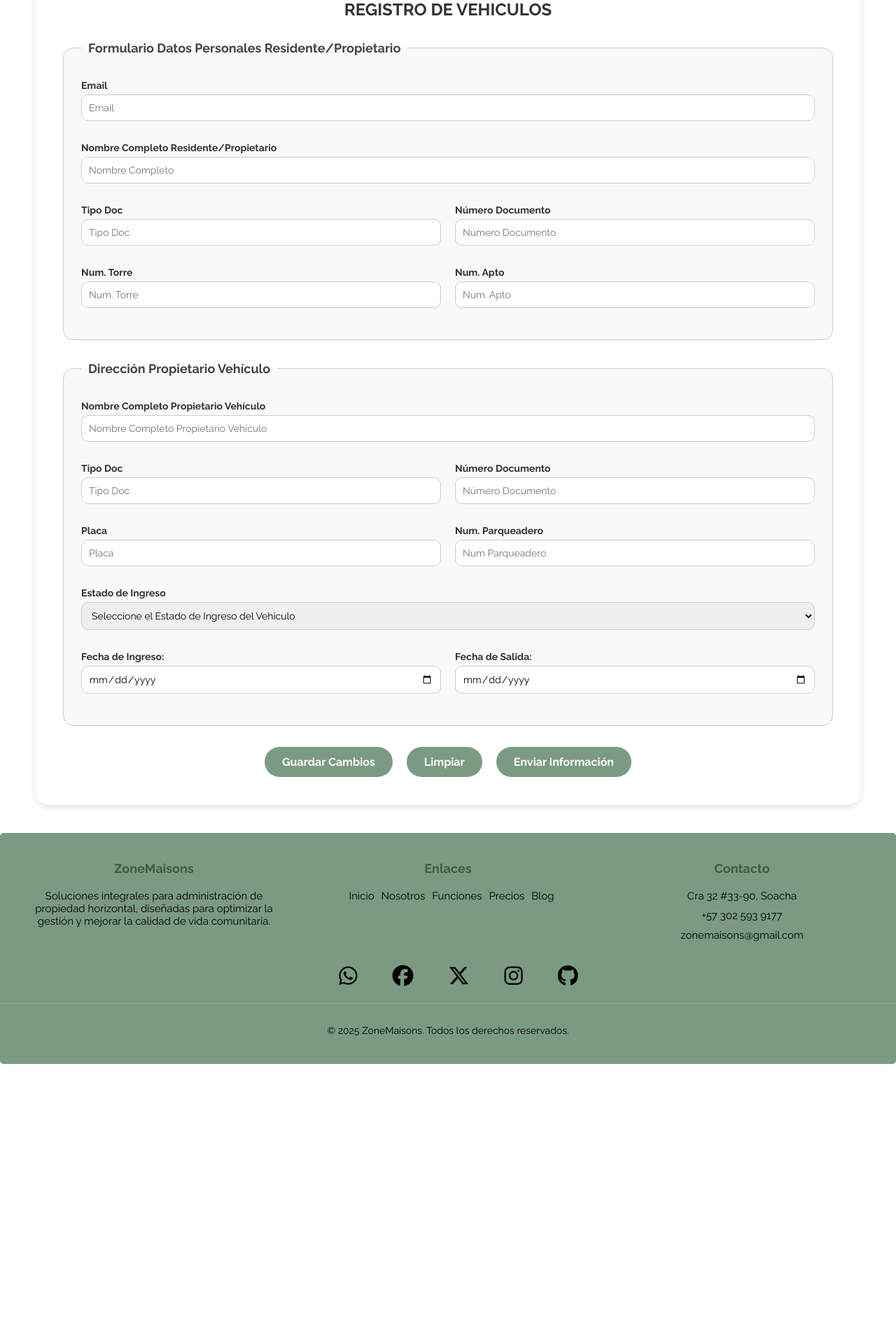
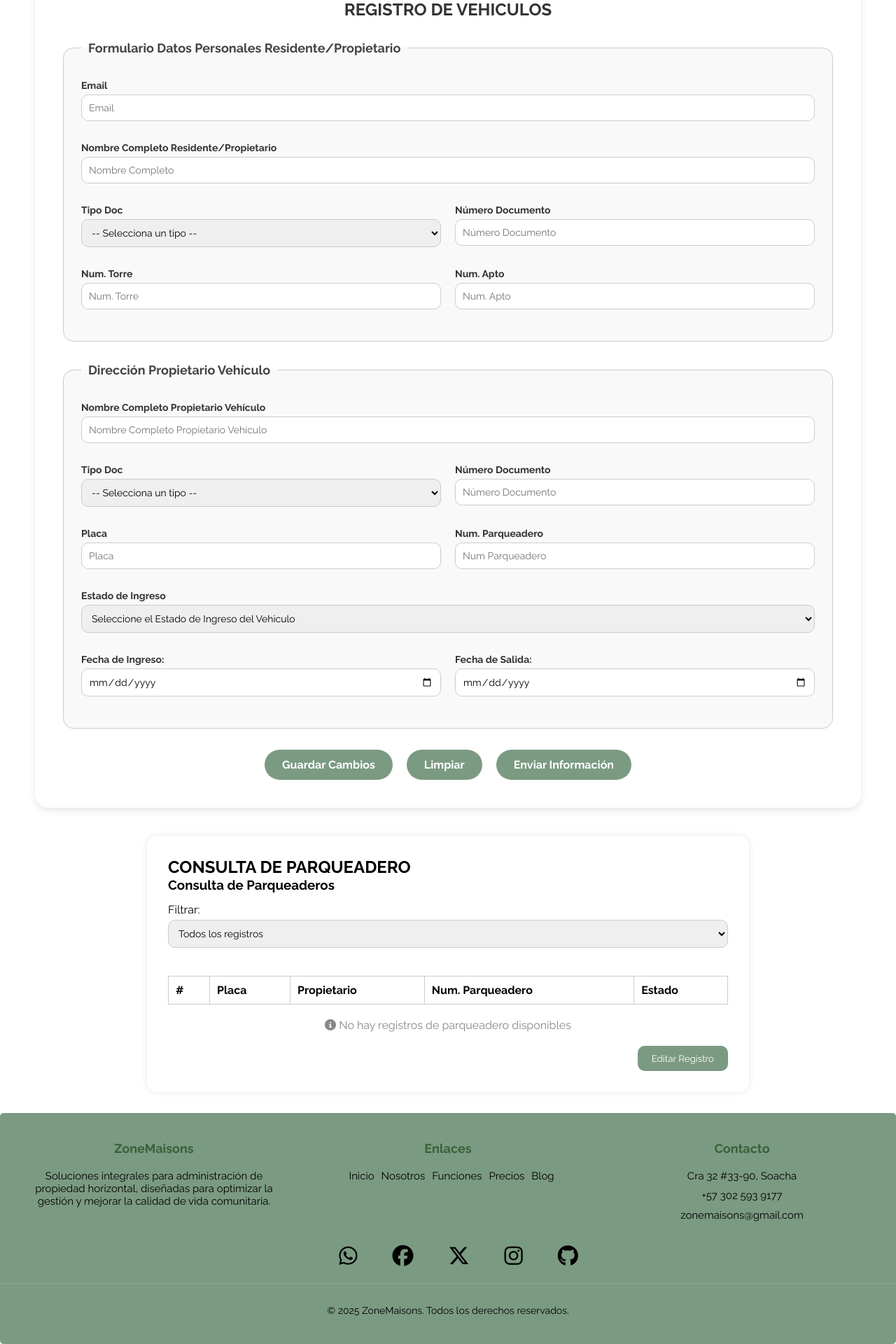
Before and after one commit to 4lecky/ZoneMaison2025, a PHP site: page /views/parqueadero.php in a window 1280 px wide, after a click on "REGISTRO DE VEHÍCULOS". Shown: the part 869-2789 px from the top of the page at 70% size. Before the commit the page ends 2389 px from the top, so only its background shows below. Run offline with PHP 8.4, Linux system fonts and the light colour scheme; lists and menus that the app fills with data are empty; some libraries are stand-ins or nearby versions.

Commit message:
Carola, tabla consultas, listas desplegables

```diff
--- a/assets/Css/parqueadero.css
+++ b/assets/Css/parqueadero.css
@@ -122,7 +122,8 @@
 .formulario-registro input[type="email"],
 .formulario-registro input[type="date"],
 .formulario-registro input[type="time"],
-.formulario-registro textarea {
+.formulario-registro textarea,
+.formulario-registro select {
   width: 100%;
   padding: 10px;
   margin-top: 5px;
@@ -261,7 +262,8 @@
 .formulario-container-cobro input[type="email"],
 .formulario-container-cobro input[type="date"],
 .formulario-container-cobro input[type="time"],
-.formulario-container-cobro textarea {
+.formulario-container-cobro textarea,
+.formulario-container-cobro select {
   width: 100%;
   padding: 10px;
   margin-top: 5px;
@@ -436,3 +438,84 @@
   background-color: #5f7d68;
   transform: scale(1.05);
 }
+
+
+
+
+
+
+
+
+/* Formulario Consulta Parqueadero */
+.formulario-registro select,
+.formulario-container-consulta select {
+  width: 100%;
+  padding: 10px;
+  margin-top: 5px;
+  margin-bottom: 20px;
+  border-radius: 10px;
+  border: 1px solid #ccc;
+  font-size: 14px;
+  box-sizing: border-box;
+  transition: border 0.3s ease;
+}
+
+
+.formulario-container-consulta {
+  background-color: #fff;
+  border-radius: 15px;
+  padding: 30px;
+  margin: 20px auto;
+  max-width: 800px;
+  box-shadow: 0 0 10px rgba(0,0,0,0.1);
+  font-family: Arial, sans-serif;
+}
+
+
+.table-card h3 {
+  margin-bottom: 15px;
+}
+
+.consulta-filtros {
+  margin-bottom: 20px;
+}
+
+.tabla-responsive {
+  overflow-x: auto;
+}
+
+.tabla-parqueaderos {
+  width: 100%;
+  border-collapse: collapse;
+}
+
+.tabla-parqueaderos th,
+.tabla-parqueaderos td {
+  border: 1px solid #ccc;
+  padding: 10px;
+  text-align: left;
+}
+
+.empty-state {
+  text-align: center;
+  margin-top: 20px;
+  color: #888;
+}
+
+.acciones-tabla {
+  margin-top: 20px;
+  text-align: right;
+}
+
+.btn-editar {
+  padding: 10px 20px;
+  background-color: #7b9a82;
+  color: white;
+  border: none;
+  border-radius: 10px;
+  cursor: pointer;
+}
+
+.btn-editar:hover {
+  background-color: #5f7d68;
+}
--- a/assets/Js/parqueadero.js
+++ b/assets/Js/parqueadero.js
@@ -4,6 +4,7 @@ function mostrarFormulario(formularioId) {
     // Oculta todos los formularios
     document.getElementById('formularioRegistro').style.display = 'none';
     document.getElementById('formularioCobro').style.display = 'none';
+    document.getElementById('formularioConsulta').style.display = 'block';
 
     // Muestra el formulario deseado
     const formulario = document.getElementById(formularioId);
--- a/views/parqueadero.php
+++ b/views/parqueadero.php
@@ -64,7 +64,13 @@ require_once "./layout/header.php"
                 <div class="input-group">
                   <div class="input-box">
                     <label>Tipo Doc</label>
-                    <input type="text" name="tipo_doc" placeholder="Tipo Doc" required />
+                    <select type="text" name="tipo_doc" placeholder="Tipo Doc" required>
+                      <option value="">-- Selecciona un tipo --</option>
+                      <option value="CC">Cédula de Ciudadanía (CC)</option>
+                      <option value="TI">Tarjeta de Identidad (TI)</option>
+                      <option value="CE">Cédula de Extranjería (CE)</option>
+                      <option value="PA">Pasaporte (PA)</option>
+                    </select>
                   </div>
                   <div class="input-box">
                     <label>Número Documento</label>
@@ -93,7 +99,13 @@ require_once "./layout/header.php"
                 <div class="input-group">
                   <div class="input-box">
                     <label>Tipo Doc</label>
-                    <input type="text" name="tipo_doc_vehiculo" placeholder="Tipo Doc" required />
+                    <select type="text" name="tipo_doc_vehiculo" placeholder="Tipo Doc" required>
+                      <option value="">-- Selecciona un tipo --</option>
+                      <option value="CC">Cédula de Ciudadanía (CC)</option>
+                      <option value="TI">Tarjeta de Identidad (TI)</option>
+                      <option value="CE">Cédula de Extranjería (CE)</option>
+                      <option value="PA">Pasaporte (PA)</option>
+                    </select>
                   </div>
                   <div class="input-box">
                     <label>Número Documento</label>
@@ -167,7 +179,13 @@ require_once "./layout/header.php"
                   <div class="input-group">
                       <div class="input-box">
                           <label>Tipo Doc</label>
-                          <input type="text" name="tipo_doc" placeholder="Tipo Doc" required>
+                          <select type="text" name="tipo_doc" placeholder="Tipo Doc" required>
+                            <option value="">-- Selecciona un tipo --</option>
+                            <option value="CC">Cédula de Ciudadanía (CC)</option>
+                            <option value="TI">Tarjeta de Identidad (TI)</option>
+                            <option value="CE">Cédula de Extranjería (CE)</option>
+                            <option value="PA">Pasaporte (PA)</option>
+                          </select>
                       </div>
                       <div class="input-box">
                           <label>Número Documento</label>
@@ -229,6 +247,56 @@ require_once "./layout/header.php"
       </main>
 
 
+            <!-- Formulario Consulta Parqueadero -->
+      <main id="formularioConsulta" style="display: none;">
+        <div class="formulario-container-consulta">
+
+          <h2>CONSULTA DE PARQUEADERO</h2>
+
+          <section class="table-card">
+            <h3>Consulta de Parqueaderos</h3>
+
+            <div class="consulta-filtros">
+              <label for="filtroParqueadero">Filtrar:</label>
+              <select class="filtro-parqueadero" id="filtroParqueadero">
+                <option value="todos">Todos los registros</option>
+                <option value="ocupados">Parqueaderos ocupados</option>
+                <option value="disponibles">Parqueaderos disponibles</option>
+                <option value="reservados">Reservados</option>
+              </select>
+            </div>
+
+            <div class="tabla-responsive">
+              <table class="tabla-parqueaderos">
+                <thead>
+                  <tr>
+                    <th>#</th>
+                    <th>Placa</th>
+                    <th>Propietario</th>
+                    <th>Num. Parqueadero</th>
+                    <th>Estado</th>
+                  </tr>
+                </thead>
+                <tbody id="tablaParqueaderoCuerpo">
+                  <!-- Aquí se insertarán filas dinámicamente -->
+                </tbody>
+              </table>
+            </div>
+
+            <div class="empty-state" id="estadoVacioParqueadero">
+              <i class="fa-solid fa-circle-info"></i>
+              No hay registros de parqueadero disponibles
+            </div>
+
+            <div class="acciones-tabla">
+              <button type="button" id="btnEditarParqueadero" class="btn-editar">Editar Registro</button>
+            </div>
+          </section>
+
+        </div>
+      </main>
+
+
 
 
       <!-- Botón que lanza SweetAlert -->
```
Also changed, not shown: views/recuContraseña.php (added).
